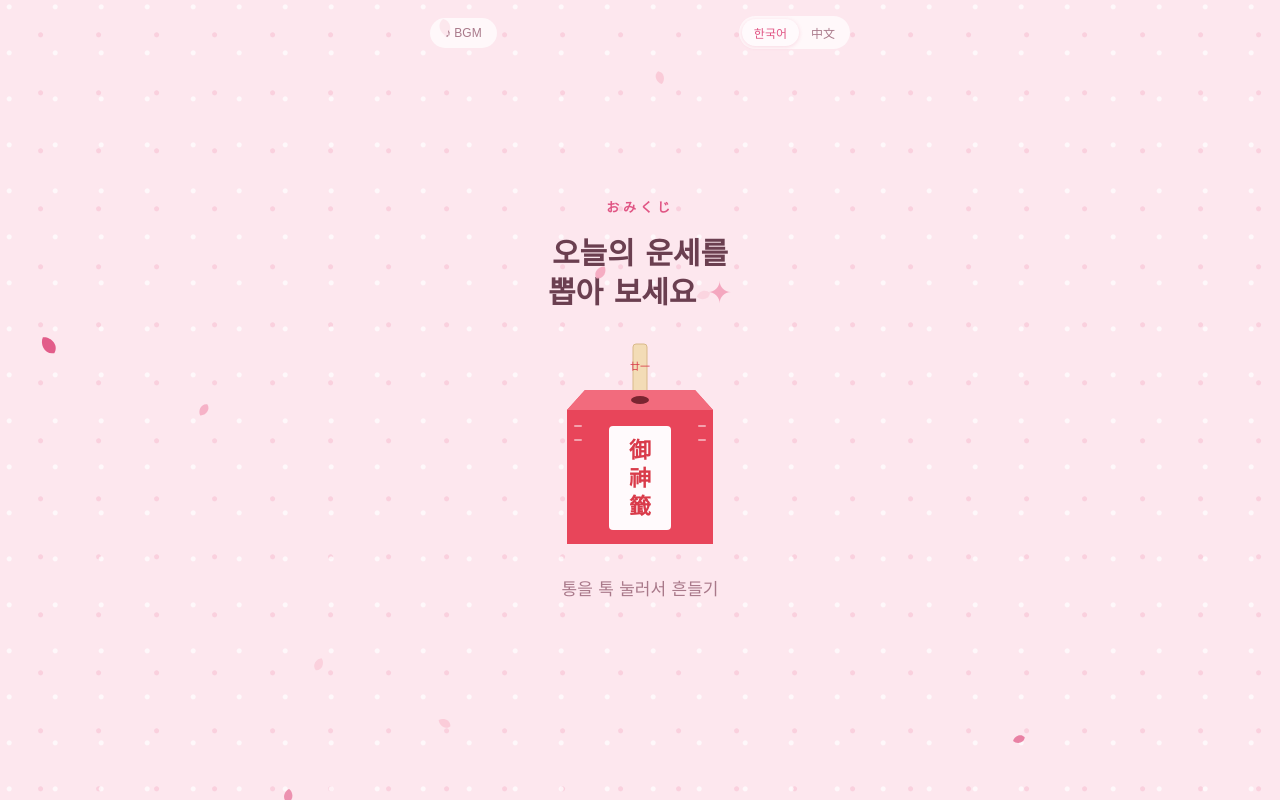
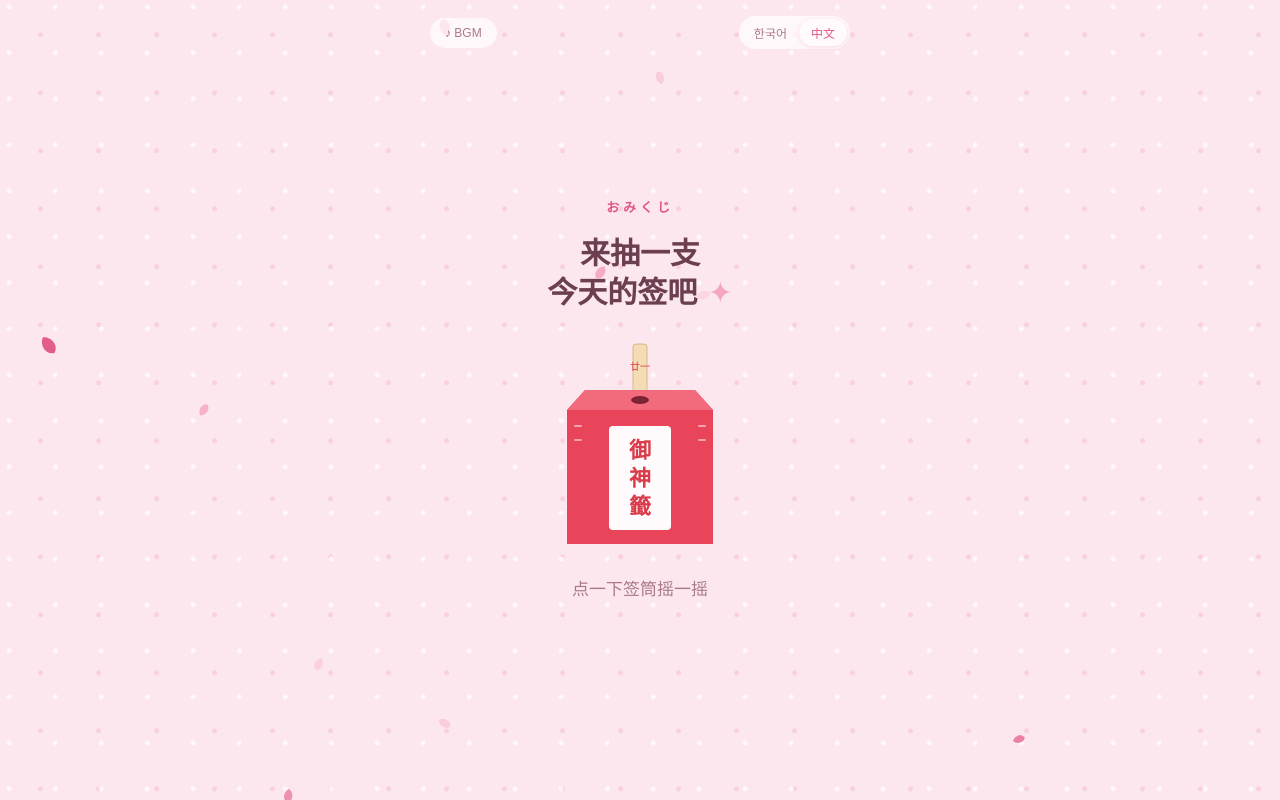
Before and after one commit to hongjsv02-png/omikuji, a plain HTML site: page index.html in a window 1280 px wide. Drawn offline with Linux system fonts and the light colour scheme; a web font is replaced by a local one.

Commit message:
Default to Chinese
Co-Authored-By: Claude Opus 5.5 <noreply@anthropic.com>

```diff
--- a/index.html
+++ b/index.html
@@ -1,15 +1,15 @@
 <!doctype html>
-<html lang="ko">
+<html lang="zh">
 <head>
 <meta charset="utf-8">
 <meta name="viewport" content="width=device-width, initial-scale=1, viewport-fit=cover">
-<meta property="og:title" content="오늘의 운세 🌸">
-<meta property="og:description" content="おみくじ를 뽑아 보세요">
+<meta property="og:title" content="今日运势 🌸">
+<meta property="og:description" content="来抽一支签吧">
 <style>
 :root{padding-top:env(safe-area-inset-top,0px);padding-bottom:env(safe-area-inset-bottom,0px)}
 body{margin:0}img{max-width:100%}[hidden]{display:none!important}
 </style>
-<title>오늘의 운세 🌸</title>
+<title>今日运势 🌸</title>
 <link rel="preconnect" href="https://fonts.googleapis.com">
 <link rel="preconnect" href="https://fonts.gstatic.com" crossorigin>
 <link rel="stylesheet" media="print" onload="this.media='all'" href="https://fonts.googleapis.com/css2?family=Gaegu:wght@400;700&family=Yomogi&family=Zen+Maru+Gothic:wght@500;700&family=ZCOOL+KuaiLe&display=swap">
@@ -172,8 +172,8 @@ button { touch-action: manipulation; -webkit-user-select: none; user-select: non
     <button type="button" id="music" aria-pressed="false">♪ BGM</button>
   </div>
   <div class="pill" role="group" aria-label="Language">
-    <button type="button" id="lang-ko" aria-pressed="true">한국어</button>
-    <button type="button" id="lang-zh" aria-pressed="false">中文</button>
+    <button type="button" id="lang-ko" aria-pressed="false">한국어</button>
+    <button type="button" id="lang-zh" aria-pressed="true">中文</button>
   </div>
 </div>
 
@@ -325,7 +325,7 @@ button { touch-action: manipulation; -webkit-user-select: none; user-select: non
     }
   };
   var faces = ["😎", "😳", "🥺", "😢", "😭", "😭", "🥺", "🥰"];
-  var lang = "ko", dodges = 0;
+  var lang = "zh", dodges = 0;
   var $ = function (id) { return document.getElementById(id); };
   var reduce = matchMedia("(prefers-reduced-motion: reduce)").matches;
 
```
